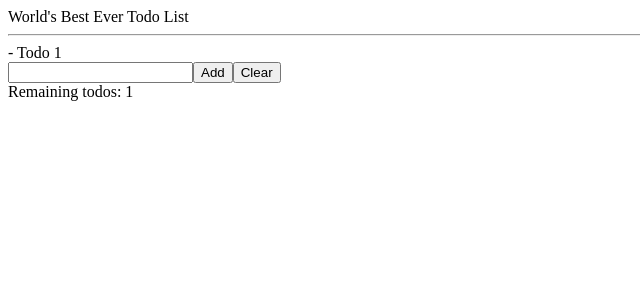
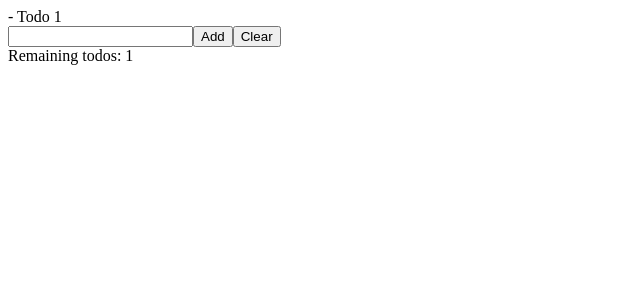
Before and after one commit to 44jovi/react-js, a React (Create React App) app in the folder example-project-basic/: page / in a window 1280 px wide. Shown: the top 300 px of the page, without its empty margins (0-640 px from the left). Built offline with nearby package versions, Linux system fonts and the light colour scheme.

Commit message:
amend(TodoList): remove title div

```diff
--- a/example-project-basic/src/TodoList.js
+++ b/example-project-basic/src/TodoList.js
@@ -4,8 +4,6 @@ import Todo from "./Todo";
 export default function TodoList({ todoList }) {
   return (
     <>
-      <div>World's Best Ever Todo List</div>
-      <hr></hr>
       <div>
         {todoList.map((todo) => {
           return <Todo key={todo.id} todo={todo} />;
```
